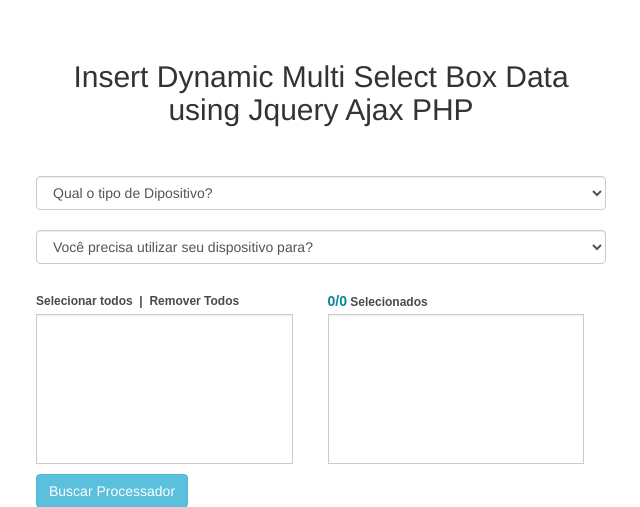
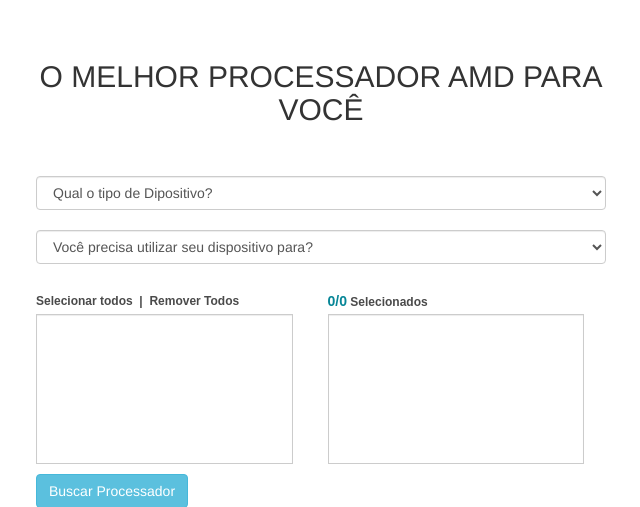
Before and after one commit to binhuo/siteamd, a PHP site: page /amd/index.php in a window 1280 px wide. Shown: the top 507 px of the page, without its empty margins (319-959 px from the left). Run offline with PHP 8.4, Linux system fonts and the light colour scheme; data that the repository does not hold is empty; some libraries are stand-ins or nearby versions.

Commit message:
Update index.php

```diff
--- a/amd/index.php
+++ b/amd/index.php
@@ -33,7 +33,7 @@
 	<body>
 		<br /><br />
 		<div class="container" style="width:600px;">
-			<h2 align="center">Insert Dynamic Multi Select Box Data using Jquery Ajax PHP</h2><br /><br />
+			<h2 align="center">O MELHOR PROCESSADOR AMD PARA VOCÊ</h2><br /><br />
 			<form method="post" id="insert_data">
 				<select name="tipo" id="tipo" class="form-control action">
 					<option value="">Qual o tipo de Dipositivo?</option>
```
